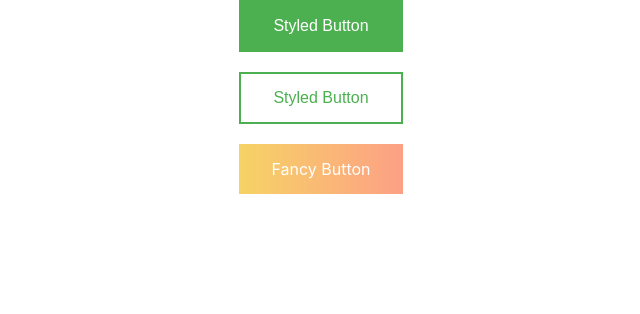
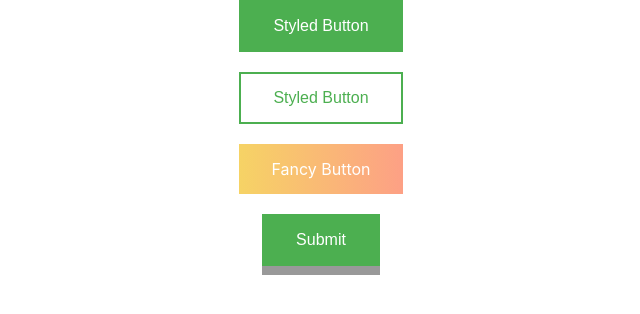
Before and after one commit to abdulrehman1363/styled-components-demo, a React (Create React App) app: page / in a window 1280 px wide. Shown: the top 314 px of the page, without its empty margins (319-959 px from the left). Built offline with nearby package versions, Linux system fonts and the light colour scheme.

Commit message:
Passed Props and Adding Attributes

```diff
--- a/src/App.js
+++ b/src/App.js
@@ -1,5 +1,5 @@
 import './App.css';
-import StyledButton, { FancyButton } from './components/Button/Button';
+import StyledButton, { FancyButton, SubmitButton } from './components/Button/Button';
 
 function App() {
   return (
@@ -13,6 +13,10 @@ function App() {
         <br />
       </div>
       <FancyButton as='a'>Fancy Button</FancyButton>
+      <div>
+        <br />
+      </div>
+      <SubmitButton>Submit</SubmitButton>
     </div>
   );
 }
--- a/src/components/Button/Button.js
+++ b/src/components/Button/Button.js
@@ -1,4 +1,4 @@
-import { StyledButton, FancyButton } from "./Button.styles"
+import { StyledButton, FancyButton, SubmitButton } from "./Button.styles"
 
 export default StyledButton
-export { FancyButton }
+export { FancyButton, SubmitButton }
--- a/src/components/Button/Button.styles.js
+++ b/src/components/Button/Button.styles.js
@@ -20,3 +20,14 @@ transition: 0.5s all ease-out;
 export const FancyButton = styled(StyledButton)`
 background-image: linear-gradient(to right, #f6d365 0%, #fda085 100%);
 border: none;`
+
+export const SubmitButton = styled(StyledButton).attrs({
+    type: 'submit'
+})`
+box-shadow: 0 9px #999;
+&:active{
+    background-color: ${(props) => (props.variant === 'outline' ? '#FFF' : '#4caf50')};
+    box-shadow: 0 5px #666;
+    transform: translateY(4px);
+}
+`
```
